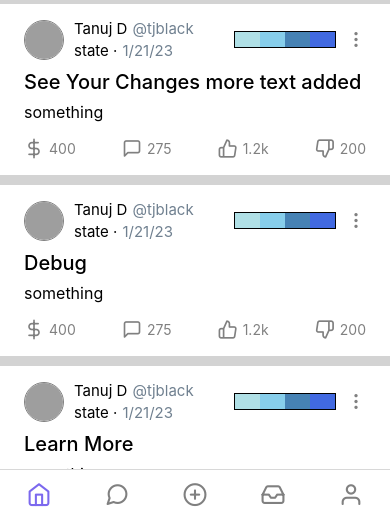
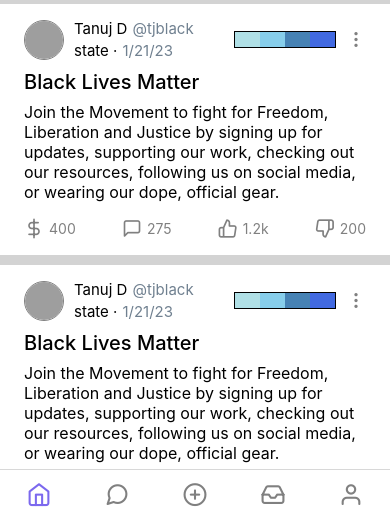
Before and after one commit to candordev/App, a React Native app: screen /Home in a window 390 px wide. Shown: the part 326-839 px from the top of the page. Built offline with nearby package versions, Linux system fonts and the light colour scheme; grey boxes are pictures that could not be loaded.

Commit message:
colors and stuff

```diff
--- a/Components/Section.tsx
+++ b/Components/Section.tsx
@@ -53,8 +53,8 @@
                 {description}
             </Text>
             <View style={{flexDirection: 'row', justifyContent:'space-between', marginTop:15}}>
-                <IconTextButton icon='dollar-sign' text='400' color='gray' size={20} changedColor='mediumslateblue'></IconTextButton>
-                <IconTextButton icon='message-square' text='275' color='gray' size={20} changedColor='mediumslateblue'></IconTextButton>
+                <IconText icon='dollar-sign' text='400' color='gray' size={20}></IconText>
+                <IconText icon='message-square' text='275' color='gray' size={20}></IconText>
                 <IconTextButton icon='thumbs-up' text='1.2k' color='gray' size={20} changedColor='mediumslateblue'></IconTextButton>
                 <IconTextButton icon='thumbs-down' text='200' color='gray' size={20} changedColor='mediumslateblue'></IconTextButton>
             </View>
--- a/Screens/HomeScreen.tsx
+++ b/Screens/HomeScreen.tsx
@@ -26,11 +26,11 @@
             Edit <Text style={styles.highlight}>App.tsx</Text> to change this
             screen and then come back to see your editssss.
           </Section>
-          <Section title="See Your Changes more text added" description='something'>
+          <Section title="Black Lives Matter" description='Join the Movement to fight for Freedom, Liberation and Justice by signing up for updates, supporting our work, checking out our resources, following us on social media, or wearing our dope, official gear.'>
           </Section>
-          <Section title="Debug" description='something'>
+          <Section title="Black Lives Matter" description='Join the Movement to fight for Freedom, Liberation and Justice by signing up for updates, supporting our work, checking out our resources, following us on social media, or wearing our dope, official gear.'>
           </Section>
-          <Section title="Learn More" description='something'>
+          <Section title="Black Lives Matter" description='Join the Movement to fight for Freedom, Liberation and Justice by signing up for updates, supporting our work, checking out our resources, following us on social media, or wearing our dope, official gear.'>
             Read the docs to discover what to do next:
           </Section>
         </View>
```
